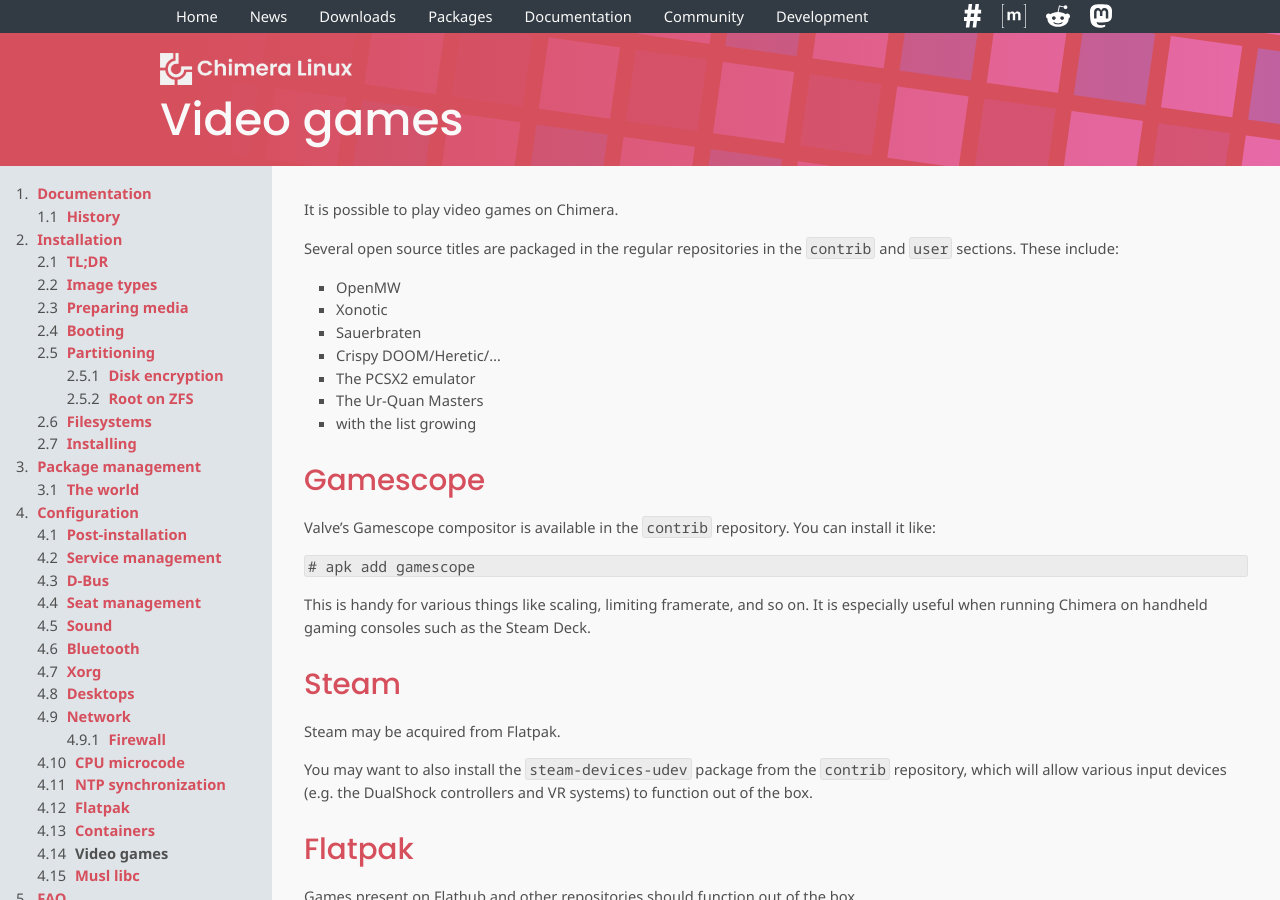
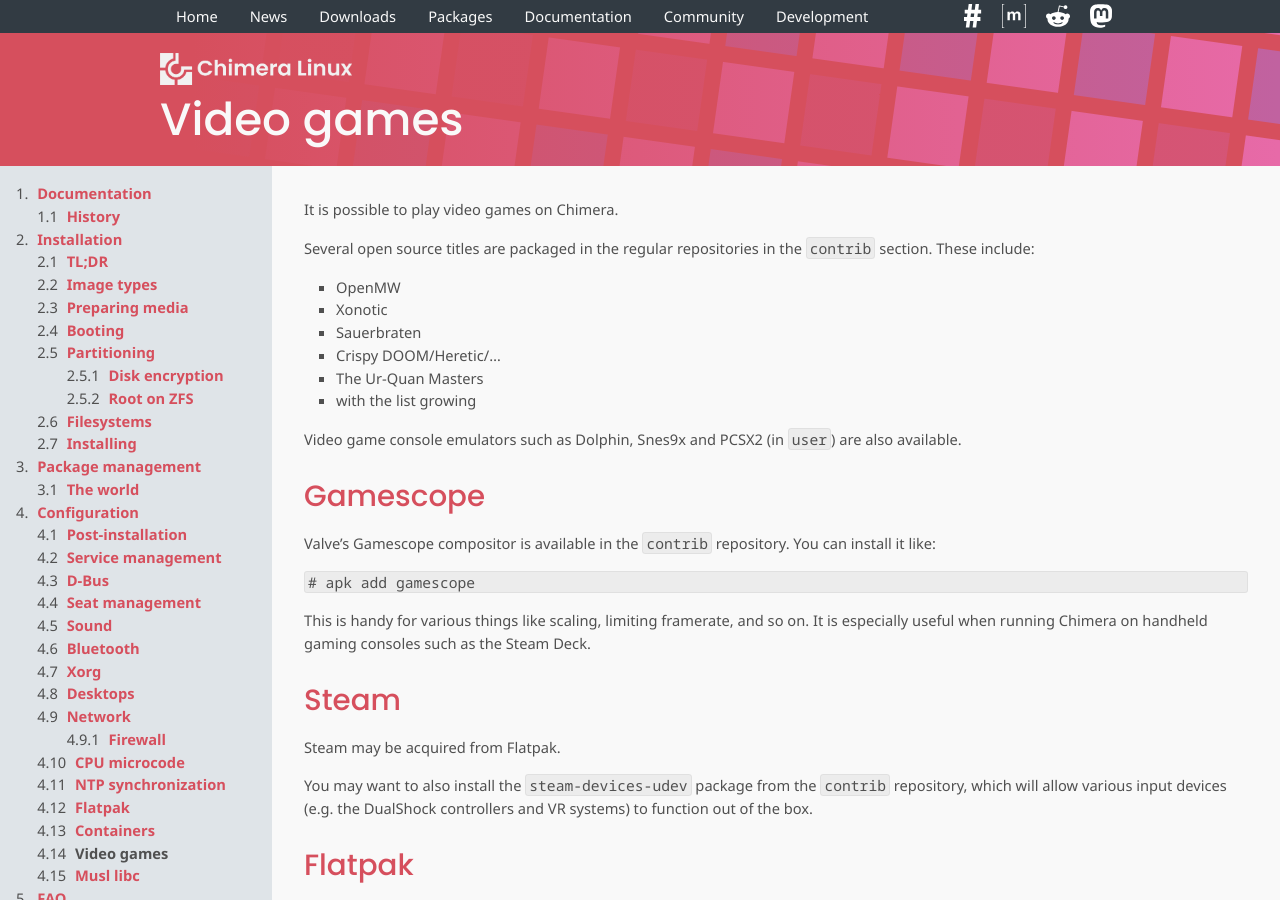
Before and after one commit to chimera-linux/chimera-linux.github.io, a Jekyll site: the page built from _docs/configuration/games.md, in a window 1280 px wide and 900 px high. Built offline with Jekyll 4.4.1, drawn with Linux system fonts in a browser that asks for light colours.

Commit message:
games: list emulators separately

```diff
--- a/_docs/configuration/games.md
+++ b/_docs/configuration/games.md
@@ -7,15 +7,17 @@
 It is possible to play video games on Chimera.
 
 Several open source titles are packaged in the regular repositories in
-the `contrib` and `user` sections. These include:
+the `contrib` section. These include:
 
 * OpenMW
 * Xonotic
 * Sauerbraten
 * Crispy DOOM/Heretic/...
-* The PCSX2 emulator
 * The Ur-Quan Masters
 * with the list growing
+
+Video game console emulators such as Dolphin, Snes9x and PCSX2 (in `user`) are
+also available.
 
 ## Gamescope
 
```
